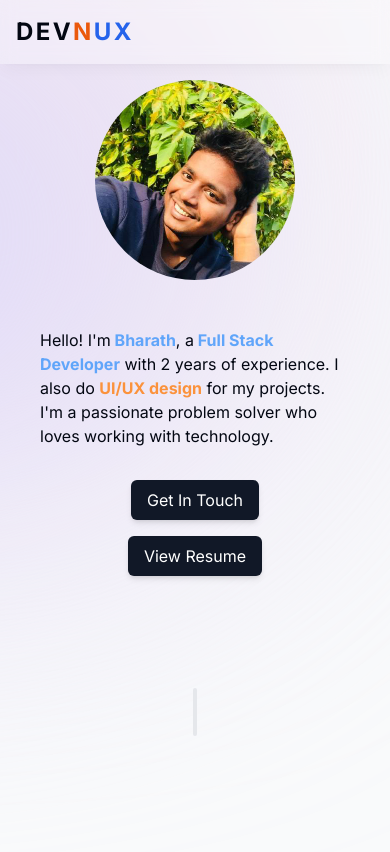
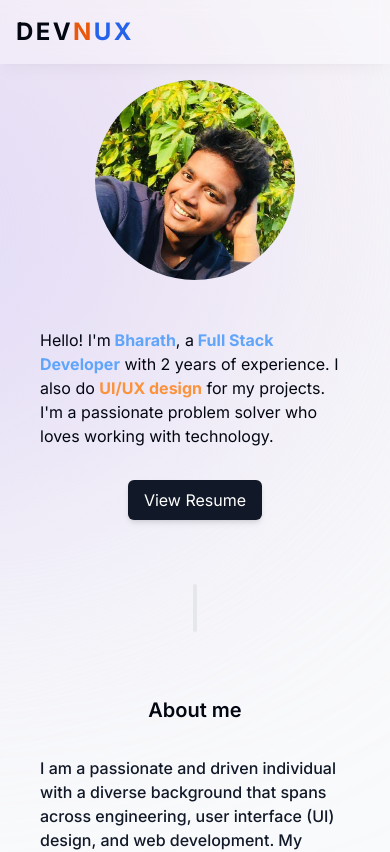
Before and after one commit to bharathsurya021/portfolio-site, a Next.js app: page / in a window 390 px wide. Shown: the top 852 px of the page. Built offline with nearby package versions, Linux system fonts and the light colour scheme.

Commit message:
remove get in touch btn

```diff
--- a/components/Divider.jsx
+++ b/components/Divider.jsx
@@ -1,5 +1,7 @@
 import React from "react";
 
 export default function Divider() {
-  return <div className="bg-gray-200 my-24 rounded-full h-12 w-1 block"></div>;
+  return (
+    <div className="bg-gray-200 my-12 sm:my-24 rounded-full h-12 w-1 block"></div>
+  );
 }
--- a/components/Intro.jsx
+++ b/components/Intro.jsx
@@ -29,9 +29,9 @@ export default function Intro() {
         </p>
       </div>
       <div className="space-y-4 flex items-center flex-col sm:flex-row sm:space-x-8  sm:space-y-0">
-        <button className="bg-gray-900 text-md sm:text-xl font-normal text-white shadow-md py-2 px-4 rounded-md">
+        {/* <button className="bg-gray-900 text-md sm:text-xl font-normal text-white shadow-md py-2 px-4 rounded-md">
           <Link href={"#contact"}>Get In Touch</Link>
-        </button>
+        </button> */}
         <button className="bg-gray-900 text-md sm:text-xl font-normal text-white shadow-md py-2 px-4 rounded-md">
           <Link href={"/resume.pdf"} target="_blank" rel="noopener noreferrer">
             View Resume
```
